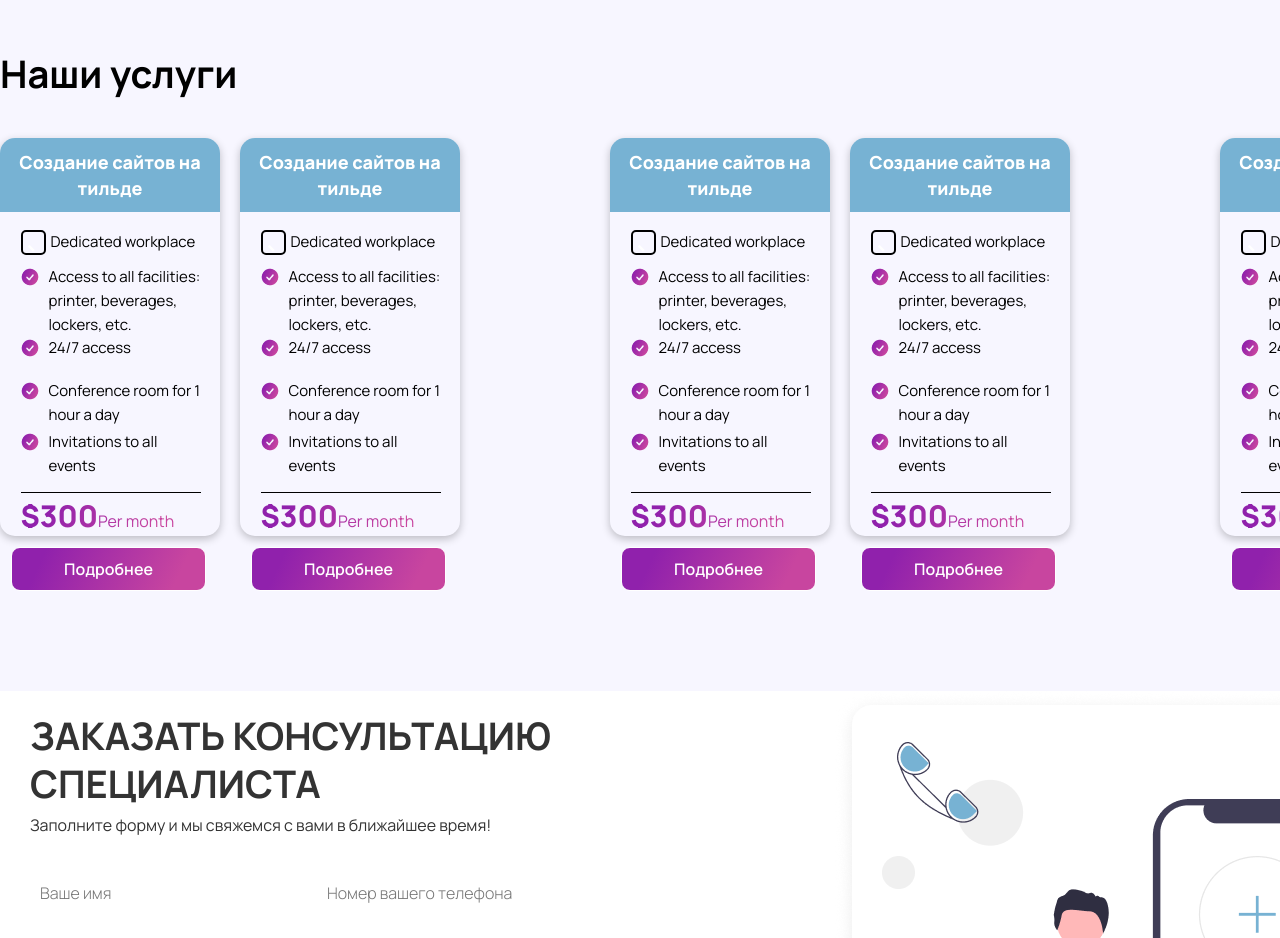
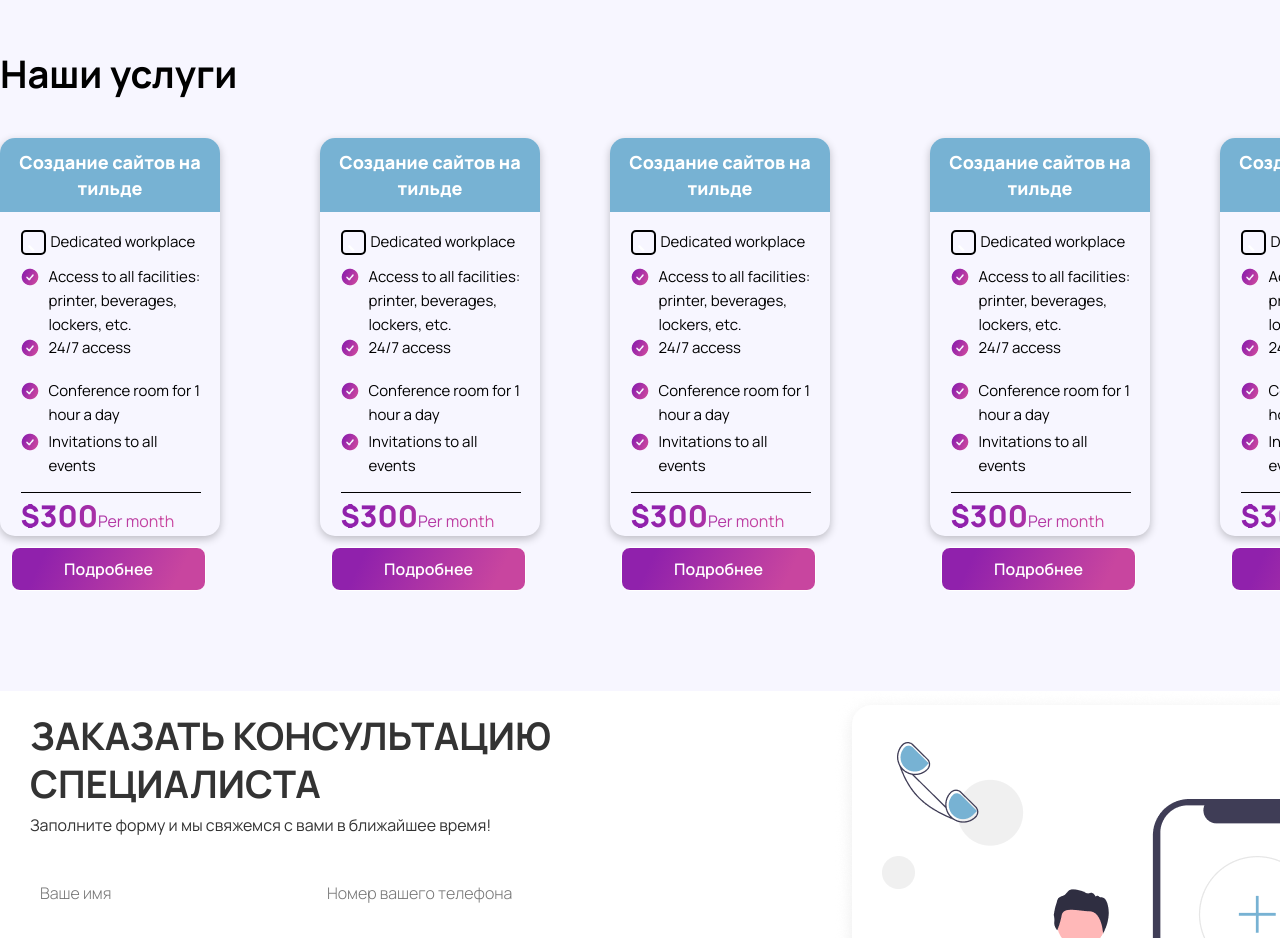
Before and after one commit to furqatbek13/Sensei-media, a plain HTML site: page index.html in a window 1280 px wide. Shown: the part 860-1798 px from the top of the page. Drawn offline with Linux system fonts and the light colour scheme.

Commit message:
d3o2ir3oir32hrpiu32hrpihpfui3h24pfiuh34pfh

```diff
--- a/style/mirjalol.style.css
+++ b/style/mirjalol.style.css
@@ -215,7 +215,7 @@ background-color: #fff;
     background-color: #f7f6ff;
   }
   .section_2_cont {
-    width: 1170px;
+    width: 10px;
     height: 254px;
     border-radius: 20px;
   }
@@ -620,11 +620,11 @@ background-color: #fff;
   }
   .one_two_2 {
     display: flex;
-    gap: 20px;
+    gap: 100px;
   }
   .three_four_2 {
     display: flex;
-    gap: 20px;
+    gap: 100px;
   }
   @media (max-width: 768px) {
     .container {
```
